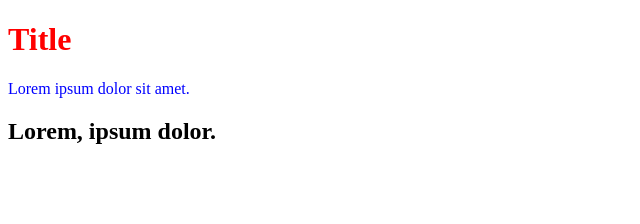
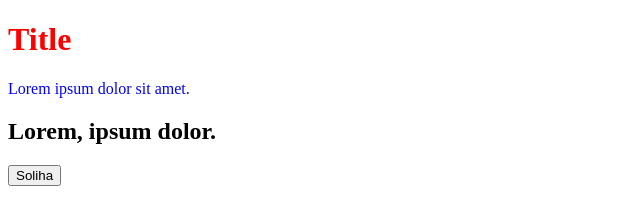
Before and after one commit to NFatxullayev/loyiha, a plain HTML site: page index.html in a window 1280 px wide. Shown: the whole page, without its empty margins (0-640 px from the left). Drawn offline with Linux system fonts and the light colour scheme.

Commit message:
button tag yozildi

```diff
--- a/index.html
+++ b/index.html
@@ -11,5 +11,6 @@
     <h1>Title</h1>
     <p>Lorem ipsum dolor sit amet.</p>
     <h2>Lorem, ipsum dolor.</h2>
+    <button>Soliha</button>
 </body>
 </html>
```
